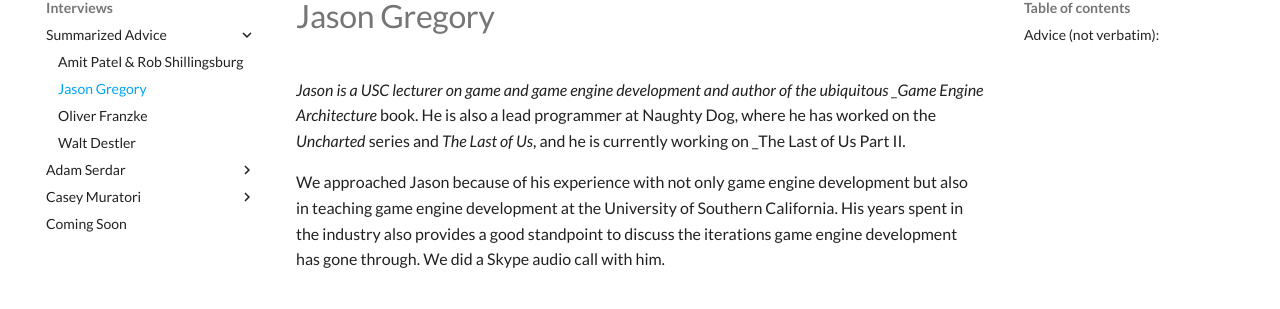
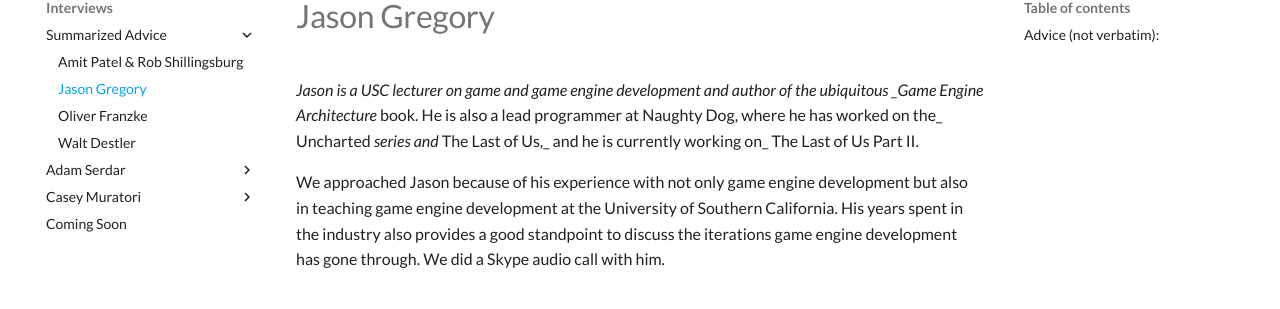
Before and after one commit to Isetta-Team/Isetta-Website-Raw, an MkDocs documentation site: the page built from docs/interviews/JasonGregory-advice.md, in a window 1280 px wide and 900 px high. Shown: the part 151-460 px from the top of the window. Built offline with MkDocs 1.6.1 and Material for MkDocs 9.7.7, drawn with Linux system fonts in a browser that asks for light colours; comment, search, counter and statistics services are not loaded.

```diff
--- a/docs/interviews/JasonGregory-advice.md
+++ b/docs/interviews/JasonGregory-advice.md
@@ -1,4 +1,4 @@
-_Jason is a USC lecturer on game and game engine development and author of the ubiquitous _Game Engine Architecture_ book. He is also a lead programmer at Naughty Dog, where he has worked on the _Uncharted_ series and _The Last of Us_, and he is currently working on _The Last of Us Part II.
+_Jason is a USC lecturer on game and game engine development and author of the ubiquitous _Game Engine Architecture_ book. He is also a lead programmer at Naughty Dog, where he has worked on the_ Uncharted _series and_ The Last of Us,_ and he is currently working on_ The Last of Us Part II.
 
 We approached Jason because of his experience with not only game engine development but also in teaching game engine development at the University of Southern California. His years spent in the industry also provides a good standpoint to discuss the iterations game engine development has gone through. We did a Skype audio call with him.
 
```
Also changed, not shown: docs/interviews/AmitRob-advice.md (+1 -1 lines), docs/interviews/OliverFranzke-advice.md (+1 -1 lines), docs/interviews/WaltDestler-advice.md (+1 -1 lines).
